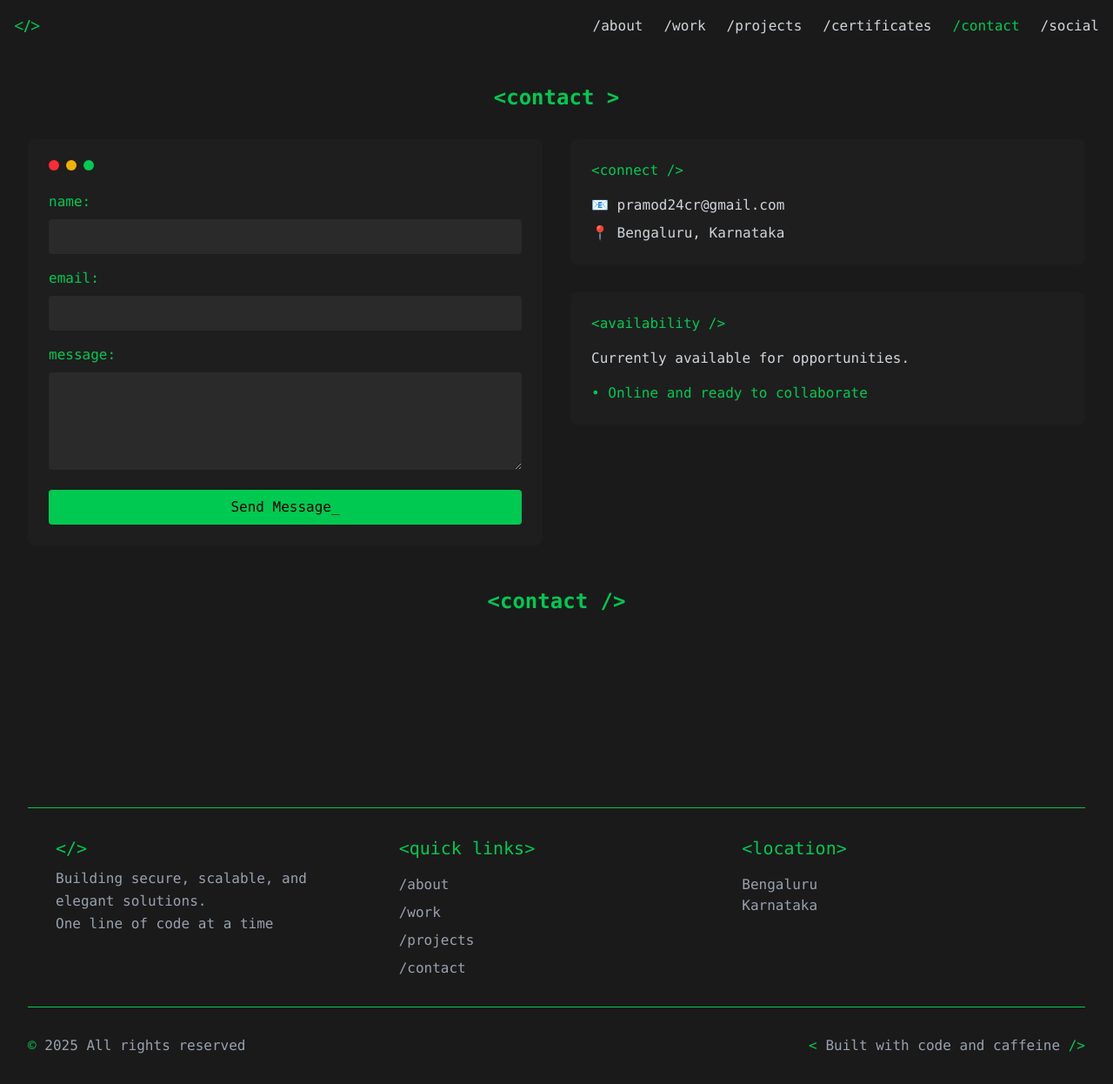
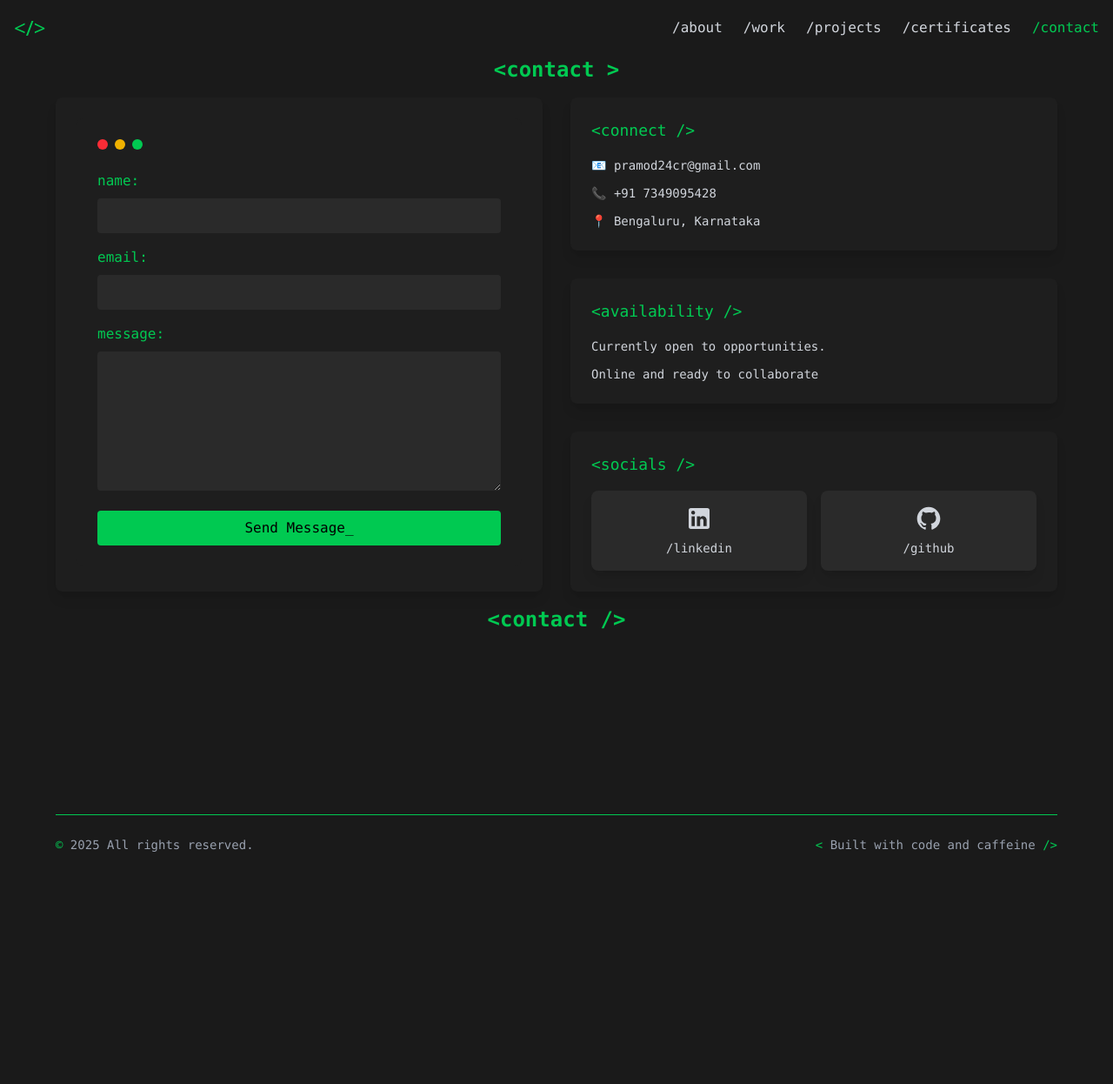
Before and after one commit to pramod24cr/Portfolio, a React (Vite) app: page /contact in a window 1280 px wide. Shown: the whole page at 87% size. After the commit the page ends 1029 px from the top, so only its background shows below. Built offline with nearby package versions, Linux system fonts and the light colour scheme.

Commit message:
Merged Social and Contact components, removed QuickLinks and Location from footer, added Resume button in About section

```diff
--- a/src/App.jsx
+++ b/src/App.jsx
@@ -10,7 +10,6 @@ import Work from './pages/Work';
 import Projects from './pages/Projects';
 import Certificates from './pages/Certificates';
 import Contact from './pages/Contact';
-import Social from './pages/Social';
 
 const App = () => {
   return (
@@ -23,7 +22,6 @@ const App = () => {
           <Route path="/work" element={<Work />} />
           <Route path="/projects" element={<Projects />} />
           <Route path="/certificates" element={<Certificates />} />
-          <Route path="/social" element={<Social />} />
           <Route path="/contact" element={<Contact />} />
         </Routes>
         <Footer />
--- a/src/components/ContactForm.jsx
+++ b/src/components/ContactForm.jsx
@@ -84,7 +84,7 @@ const ContactForm = () => {
             name="message"
             value={formData.message}
             onChange={handleChange}
-            rows="4"
+            rows="6"
             required
             className="w-full bg-[#2a2a2a] rounded p-2 text-gray-300 focus:outline-none focus:ring-2 focus:ring-green-500"
           ></textarea>
--- a/src/components/Footer.jsx
+++ b/src/components/Footer.jsx
@@ -1,51 +1,22 @@
-// components/layout/Footer.jsx
 /* eslint-disable no-unused-vars */
-import React from 'react';
-import { Link } from 'react-router-dom';
+import React from "react";
 
 const Footer = () => {
   return (
-    <footer className="bg-[#1a1a1a] py-8 px-4 md:px-8 mt-16 font-mono">
-    <div className="max-w-12xl mx-auto flex justify-between items-center mt-8 pt-8 border-t border-green-500"></div>
-      <div className="max-w-6xl mx-auto  grid md:grid-cols-3 gap-8">
+    <footer className="bg-[#1a1a1a] text-gray-400 font-mono py-12 px-6 md:px-12 mt-16">
+      {/* Footer Line */}
+      <div className="max-w-6xl mx-auto text-center border-b border-green-500 pb-6"></div>
 
-        {/* Left Section */}
+      {/* Footer Content */}
+      <div className="max-w-6xl mx-auto flex flex-col md:flex-row justify-between items-center mt-6 text-sm">
         <div>
-          <Link to="/" className="!text-green-500 mb-4 text-xl">{'</>'}</Link>
-          <p className="text-gray-400 mt-2 leading-relaxed">
-            Building secure, scalable, and elegant solutions.
-            <br />
-            One line of code at a time
-          </p>
+          <span className="text-green-500">©</span> 2025 All rights reserved.
         </div>
-
-        {/* Quick Links */}
-        <div>
-          <h3 className="text-green-500 mb-4 text-xl">{'<quick links>'}</h3>
-          <nav className="space-y-2">
-            <div><Link to="/about"className="!text-gray-400 hover:!text-green-500 transition-colors">/about</Link></div>
-            <div><Link to="/work" className="!text-gray-400 hover:!text-green-500 transition-colors">/work</Link></div>
-            <div><Link to="/projects" className="!text-gray-400 hover:!text-green-500 transition-colors">/projects</Link></div>
-            <div><Link to="/contact" className="!text-gray-400 hover:!text-green-500 transition-colors">/contact</Link></div>
-          </nav>
+        <div className="mt-4 md:mt-0">
+          <span className="text-green-500">{"<"}</span> Built with code and
+          caffeine <span className="text-green-500">{"/>"}</span>
         </div>
-
-        {/* Location */}
-        <div>
-          <h3 className="text-green-500 mb-4 text-xl">{'<location>'}</h3>
-          <div className="text-gray-400">Bengaluru</div>
-          <div className="text-gray-400">Karnataka</div>
-        </div>
-    </div>
-
-     {/* Footer Bottom */}
-    <div className="max-w-7xl mx-auto flex justify-between items-center mt-8 pt-8 border-t border-green-500">
-        <div className="text-gray-400">
-          <span className="text-green-500"> © </span>2025 All rights reserved</div>
-        <div className="text-gray-400">
-            <span className="text-green-500">{'<'}</span> {' Built with code and caffeine '} <span className="text-green-500">{'/>'}</span>
-        </div>
-    </div>
+      </div>
     </footer>
   );
 };
--- a/src/components/Header.jsx
+++ b/src/components/Header.jsx
@@ -12,7 +12,6 @@ const Header = () => {
     { path: '/projects', label: '/projects' },
     { path: '/certificates', label: '/certificates' },
     { path: '/contact', label: '/contact' },
-    { path: '/social', label: '/social' },
   ];
 
   return (
@@ -21,7 +20,7 @@ const Header = () => {
         {/* Logo */}
         <Link
           to="/"
-          className="!text-green-500 text-xl hover:opacity-80 transition-opacity"
+          className="!text-green-500 text-2xl text-bold hover:opacity-80 transition-opacity"
         >
           {'</>'}
         </Link>
--- a/src/pages/About.jsx
+++ b/src/pages/About.jsx
@@ -1,31 +1,27 @@
-/* eslint-disable no-unused-vars */
-import React, { useState, useEffect } from "react";
-import TerminalCard from "../components/TerminalCard";
-import PropTypes from "prop-types";
+import { useState, useEffect } from 'react';
+import TerminalCard from '../components/TerminalCard';
+import PropTypes from 'prop-types';
 
-// ProfileCard Component with Hover Animation
 const ProfileCard = () => {
-  const [profileImage, setProfileImage] = useState("");
+  const [profileImage, setProfileImage] = useState('');
 
-  // Fetch GitHub profile data
   useEffect(() => {
-    fetch("https://api.github.com/users/pramod24cr")
+    fetch('https://api.github.com/users/pramod24cr')
       .then((response) => response.json())
       .then((data) => {
-        setProfileImage(data.avatar_url); // GitHub profile image URL
+        setProfileImage(data.avatar_url);
       })
       .catch((error) => {
-        console.error("Error fetching GitHub profile:", error);
-        setProfileImage("src/components/assets/Pramod.jpeg"); // Use fallback image if fetch fails
+        console.error('Error fetching GitHub profile:', error);
+        setProfileImage('/assets/Pramod.jpeg');
       });
   }, []);
 
   return (
-    <div className="relative bg-[#1e1e1e] w-80 h-80 rounded-lg border border-green-500 transform -rotate-6 hover:rotate-0 transition-transform duration-300 flex items-center justify-center">
-      {/* Image container */}
-      <div className="w-72 h-72 rounded-lg overflow-hidden">
+    <div className="relative bg-[#1e1e1e] w-80 h-80 rounded-lg border-2 border-green-500 transform -rotate-6 hover:rotate-0 transition-transform duration-300 flex items-center justify-center shadow-lg hover:shadow-xl">
+      <div className="w-72 h-72 rounded-lg overflow-hidden border-green-500">
         <img
-          src={profileImage} // Profile image will be either fetched or fallback
+          src={profileImage || '/assets/Pramod.jpeg'}
           alt="Profile"
           className="w-full h-full object-cover"
         />
@@ -34,48 +30,55 @@ const ProfileCard = () => {
   );
 };
 
-// SkillTag Component
 const SkillTag = ({ skill }) => (
-  <span className="bg-[#2a2a2a] text-gray-300 px-3 py-1 rounded text-sm">
+  <span className="bg-[#2a2a2a] text-green-500 px-3 py-1 rounded text-sm hover:bg-green-500 hover:text-[#1e1e1e] transition-colors">
     {skill}
   </span>
 );
 
 SkillTag.propTypes = {
-  skill: PropTypes.string.isRequired, // Fixed prop type
+  skill: PropTypes.string.isRequired,
 };
 
-// About Component
+const ResumeButton = () => (
+  <a
+    href="src\components\assets\Resume.pdf"
+    target="_blank"
+    rel="noopener noreferrer"
+    className="inline-flex items-center bg-[#2a2a2a] !text-green-500 px-4 py-2 rounded font-medium hover:bg-green-500 hover:!text-[#1e1e1e] transition-colors duration-200"
+  >
+    <span className="mr-2">$ cat</span>
+    Resume.pdf
+  </a>
+);
+
 const About = () => {
-  const skills = [
-    "Java",
-    "Spring-Boot",
-    "FEEL",
-    "JavaScript",
-    "React",
-    "MySQL",
-  ];
+  const skills = ['Java', 'Spring-Boot', 'FEEL', 'JavaScript', 'React', 'MySQL'];
   const aboutText =
-    "A passionate full-stack developer specializing in building secure, scalable web applications. I thrive on solving complex problems and continuously improving my skills to deliver high-quality solutions.";
+    'A passionate full-stack developer specializing in building secure, scalable web applications. I thrive on solving complex problems and continuously improving my skills to deliver high-quality solutions.';
 
   return (
-    <div className="min-h-screen bg-[#1a1a1a] pt-24 px-4 md:px-8">
+    <div className="min-h-screen bg-[#1a1a1a] pt-24 px-4 md:px-8 font-mono">
       <div className="max-w-7xl mx-auto">
-        {/* Opening Section Title with Gap */}
-        <h2 className="text-green-500 font-mono text-2xl mb-12 text-center">
-          {"<about>"}
+        <h2 className="text-green-500 text-center text-2xl font-bold mb-10">
+          {'<about>'}
         </h2>
 
-        {/* Grid Layout */}
         <div className="grid md:grid-cols-2 gap-8">
-          {/* Profile Section */}
           <div className="flex justify-center md:justify-start">
             <ProfileCard />
           </div>
 
-          {/* Terminal Section */}
           <div className="space-y-8">
-            <TerminalCard command="whoami" output={aboutText} />
+            <TerminalCard
+              command="whoami"
+              output={
+                <div className="space-y-4">
+                  <p>{aboutText}</p>
+                  <ResumeButton />
+                </div>
+              }
+            />
 
             <TerminalCard
               command="cat skills.txt"
@@ -90,9 +93,8 @@ const About = () => {
           </div>
         </div>
 
-        {/* Closing Section Title with Gap */}
-        <h2 className="text-green-500 font-mono text-2xl mt-12 text-center">
-          {"</about>"}
+        <h2 className="text-green-500 text-center text-2xl font-bold mt-10">
+          {'</about>'}
         </h2>
       </div>
     </div>
--- a/src/pages/Certificates.jsx
+++ b/src/pages/Certificates.jsx
@@ -42,41 +42,42 @@ const Certificates = () => {
       title: 'OCP: Java SE 11 Developer',
       issuer: 'Oracle',
       date: 'November 2021',
-      image: 'src/components/assets/java_certificate.jpg', // Update with actual path
+      image: 'src/components/assets/java_certificate.jpg',
     },
     {
       title: 'Web Development',
       issuer: 'Udemy',
       date: 'July 2020',
-      image: 'src/components/assets/web_dev_certificate.jpg', // Update with actual path
+      image: 'src/components/assets/web_dev_certificate.jpg',
     },
     {
       title: 'Blockchain Development',
       issuer: 'TRAKLabs',
       date: 'May 2020',
-      image: 'src/components/assets/blockchain_certificate.jpg', // Update with actual path
+      image: 'src/components/assets/blockchain_certificate.jpg',
     },
     {
       title: 'MySQL Bootcamp',
       issuer: 'Udemy',
       date: 'October 2019',
-      image: 'src/components/assets/mysql_certificate.jpg', // Update with actual path
+      image: 'src/components/assets/mysql_certificate.jpg',
     },
   ];
 
   return (
-    <div className="min-h-screen bg-[#121212] pt-24 px-4 md:px-8 font-mono">
+    <div className="min-h-screen bg-[#1a1a1a] pt-24 px-4 md:px-8 font-mono">
       <div className="max-w-5xl mx-auto">
         {/* Section Title */}
         <h2 className="text-green-500 text-center text-2xl font-bold mb-10">
           {'<certificates>'}
         </h2>
+        {/* <h2> {<Br> </Br>}</h2> */}
 
         {/* Terminal Window */}
         <TerminalCard
           command="ls certificates/"
           output={
-            <div className="grid sm:grid-cols-2 gap-6">
+            <div className="grid sm:grid-cols-2 gap-6 mt-8 mb-8">
               {certificates.map((cert, index) => (
                 <CertificateCard
                   key={index}
--- a/src/pages/Contact.jsx
+++ b/src/pages/Contact.jsx
@@ -1,33 +1,109 @@
-// src/pages/Contact.jsx
-// eslint-disable-next-line no-unused-vars
+/* eslint-disable no-unused-vars */
 import React from 'react';
+import PropTypes from 'prop-types';
 import ContactForm from '../components/ContactForm';
+
+const GithubIcon = () => (
+  <svg
+    xmlns="http://www.w3.org/2000/svg"
+    viewBox="0 0 24 24"
+    className="w-8 h-8 text-gray-300"
+    aria-label="GitHub Icon"
+  >
+    <path
+      fill="currentColor"
+      d="M12 2C6.477 2 2 6.477 2 12c0 4.42 2.865 8.17 6.839 9.49.5.092.682-.217.682-.482 0-.237-.008-.866-.013-1.7-2.782.603-3.369-1.34-3.369-1.34-.454-1.156-1.11-1.462-1.11-1.462-.908-.62.069-.608.069-.608 1.003.07 1.531 1.03 1.531 1.03.892 1.529 2.341 1.087 2.91.832.092-.647.35-1.088.636-1.338-2.22-.253-4.555-1.11-4.555-4.943 0-1.091.39-1.984 1.029-2.683-.103-.253-.446-1.27.098-2.647 0 0 .84-.268 2.75 1.026A9.578 9.578 0 0112 6.836c.85.004 1.705.114 2.504.336 1.909-1.294 2.747-1.026 2.747-1.026.546 1.377.203 2.394.1 2.647.64.699 1.028 1.592 1.028 2.683 0 3.842-2.339 4.687-4.566 4.935.359.309.678.919.678 1.852 0 1.336-.012 2.415-.012 2.743 0 .267.18.578.688.48C19.138 20.167 22 16.418 22 12c0-5.523-4.477-10-10-10"
+    />
+  </svg>
+);
+
+const LinkedInIcon = () => (
+  <svg
+    xmlns="http://www.w3.org/2000/svg"
+    viewBox="0 0 24 24"
+    className="w-8 h-8 text-gray-300"
+    aria-label="LinkedIn Icon"
+  >
+    <path
+      fill="currentColor"
+      d="M19 3a2 2 0 012 2v14a2 2 0 01-2 2H5a2 2 0 01-2-2V5a2 2 0 012-2h14m-.5 15.5v-5.3a3.26 3.26 0 00-3.26-3.26c-.85 0-1.84.52-2.32 1.3v-1.11h-2.79v8.37h2.79v-4.93c0-.77.62-1.4 1.39-1.4a1.4 1.4 0 011.4 1.4v4.93h2.79M6.88 8.56a1.68 1.68 0 001.68-1.68c0-.93-.75-1.69-1.68-1.69a1.69 1.69 0 00-1.69 1.69c0 .93.76 1.68 1.69 1.68m1.39 9.94v-8.37H5.5v8.37h2.77z"
+    />
+  </svg>
+);
+
+const SocialCard = ({ icon: Icon, label, href }) => (
+  <a
+    href={href}
+    target="_blank"
+    rel="noopener noreferrer"
+    className="block w-full"
+    aria-label={`Visit ${label}`}
+  >
+    <div className="bg-[#2a2a2a] rounded-lg p-4 flex items-center justify-center flex-col gap-2 shadow-lg hover:bg-[#333333] transition-all transform hover:scale-105 cursor-pointer w-full">
+      <Icon />
+      <span className="text-gray-300 font-mono text-sm">{label}</span>
+    </div>
+  </a>
+);
+
+SocialCard.propTypes = {
+  icon: PropTypes.elementType.isRequired,
+  label: PropTypes.string.isRequired,
+  href: PropTypes.string.isRequired,
+};
 
 const Contact = () => {
   return (
-    <div className="min-h-screen bg-[#1a1a1a] pt-24 px-4 md:px-8 font-mono">
-      <div className="max-w-7xl mx-auto">
-        <h2 className="text-green-500 font-bold text-center text-2xl mb-8">{`<contact >`}</h2>
+    <div className="min-h-screen bg-[#1a1a1a] pt-16 px-4 md:px-8 font-mono">
+      <div className="max-w-6xl mx-auto">
+        <h2 className="text-green-500 font-bold text-center text-2xl mb-4">{`<contact >`}</h2>
+
         <div className="grid md:grid-cols-2 gap-8">
-          <ContactForm />
-          <div className="space-y-8">
-            <div className="bg-[#1e1e1e] rounded-lg p-6">
-              <h3 className="text-green-500 font-mono mb-4">{`<connect />`}</h3>
-              <div className="space-y-2 text-gray-300 font-mono">
+          {/* Contact Form - Left Column */}
+          <div className="bg-[#1e1e1e] rounded-lg p-6 shadow-lg">
+            <ContactForm />
+          </div>
+
+          {/* Right Column - Info and Social Links */}
+          <div className="flex flex-col gap-8">
+            {/* Contact Information */}
+            <div className="bg-[#1e1e1e] rounded-lg p-6 shadow-lg">
+              <h3 className="text-green-500 font-mono text-lg mb-4">{`<connect />`}</h3>
+              <div className="space-y-3 text-gray-300 font-mono text-sm">
                 <p>📧 pramod24cr@gmail.com</p>
+                <p>📞 +91 7349095428</p>
                 <p>📍 Bengaluru, Karnataka</p>
               </div>
             </div>
-            <div className="bg-[#1e1e1e] rounded-lg p-6">
-              <h3 className="text-green-500 font-mono mb-4">{`<availability />`}</h3>
-              <p className="text-gray-300">
-                Currently available for opportunities.
-              </p>
-              <p className="text-green-500 mt-4">• Online and ready to collaborate</p>
+
+            {/* Availability */}
+            <div className="bg-[#1e1e1e] rounded-lg p-6 shadow-lg">
+              <h3 className="text-green-500 font-mono text-lg mb-4">{`<availability />`}</h3>
+              <div className="space-y-3 text-gray-300 font-mono text-sm">
+                <p>Currently open to opportunities.</p>
+                <p>Online and ready to collaborate</p>
+              </div>
+            </div>
+
+            {/* Social Links */}
+            <div className="bg-[#1e1e1e] rounded-lg p-6 shadow-lg">
+              <h3 className="text-green-500 font-mono text-lg mb-4">{`<socials />`}</h3>
+              <div className="grid grid-cols-2 gap-4">
+                <SocialCard
+                  icon={LinkedInIcon}
+                  label="/linkedin"
+                  href="https://www.linkedin.com/in/pramod24cr/"
+                />
+                <SocialCard
+                  icon={GithubIcon}
+                  label="/github"
+                  href="https://github.com/pramod24cr"
+                />
+              </div>
             </div>
           </div>
         </div>
-       <h2 className="text-green-500 font-bold text-center text-2xl mt-12 mb-8">{`<contact />`}</h2>
+        <h2 className="text-green-500 font-bold text-center text-2xl mt-4">{`<contact />`}</h2>
       </div>
     </div>
   );
--- a/src/pages/Projects.jsx
+++ b/src/pages/Projects.jsx
@@ -1,7 +1,7 @@
 /* eslint-disable no-unused-vars */
 // src/pages/Projects.jsx
 import React from "react";
-import {Utensils,Clapperboard } from "lucide-react";
+import { Utensils, Clapperboard } from "lucide-react";
 import ProjectCard from "../components/ProjectCard";
 
 const Projects = () => {
@@ -30,20 +30,23 @@ const Projects = () => {
     <div className="min-h-screen pt-24 px-4 md:px-8 ">
       <div className="max-w-7xl mx-auto">
         {/* Projects Section Title */}
-        <h2 className="text-green-500 text-center font-mono text-2xl mb-8">
+        <h2 className="text-green-500 text-center font-bold text-2xl mb-10">
           {"<projects>"}
         </h2>
 
         {/* Projects Grid */}
-        <div className="grid md:grid-cols-2 gap-18">
+        <div className="flex flex-col items-center gap-8 w-full">
           {projects.map((project, index) => (
-            <ProjectCard key={index} {...project} />
+            <div key={index} className="w-8/12 flex items-stretch">
+              <ProjectCard {...project} className="w-full" />{" "}
+              {}
+            </div>
           ))}
         </div>
 
         {/* Closing Projects Section Title */}
-        <h2 className="text-green-500 text-center font-mono text-2xl mt-8">
-          {"</projects>"}
+        <h2 className="text-green-500 text-center text-2xl font-bold mt-10">
+          {"<projects />"}
         </h2>
       </div>
     </div>
--- a/src/pages/Work.jsx
+++ b/src/pages/Work.jsx
@@ -29,13 +29,13 @@ const Work = () => {
   return (
     <div className="min-h-screen bg-[#1a1a1a] pt-24 px-4 md:px-8 font-mono">
       <div className="max-w-7xl mx-auto">
-        <h2 className="text-green-500  font-bold text-center text-2xl mb-8">{`<work >`}</h2>
+        <h2 className="text-green-500  font-bold text-center text-2xl mb-10">{`<work >`}</h2>
         <div className="space-y-6 ">
           {experiences.map((exp, index) => (
             <WorkCard key={index} {...exp} />
           ))}
         </div>
-        <h2 className="text-green-500 font-bold text-center text-2xl mb-8">{`<work />`}</h2>
+        <h2 className="text-green-500 font-bold text-center text-2xl mt-10">{`<work />`}</h2>
       </div>
     </div>
   );
```
Also changed, not shown: src/pages/Social.jsx (+86 -86 lines), 1 other file (tests, documents, lock files or other folders).
